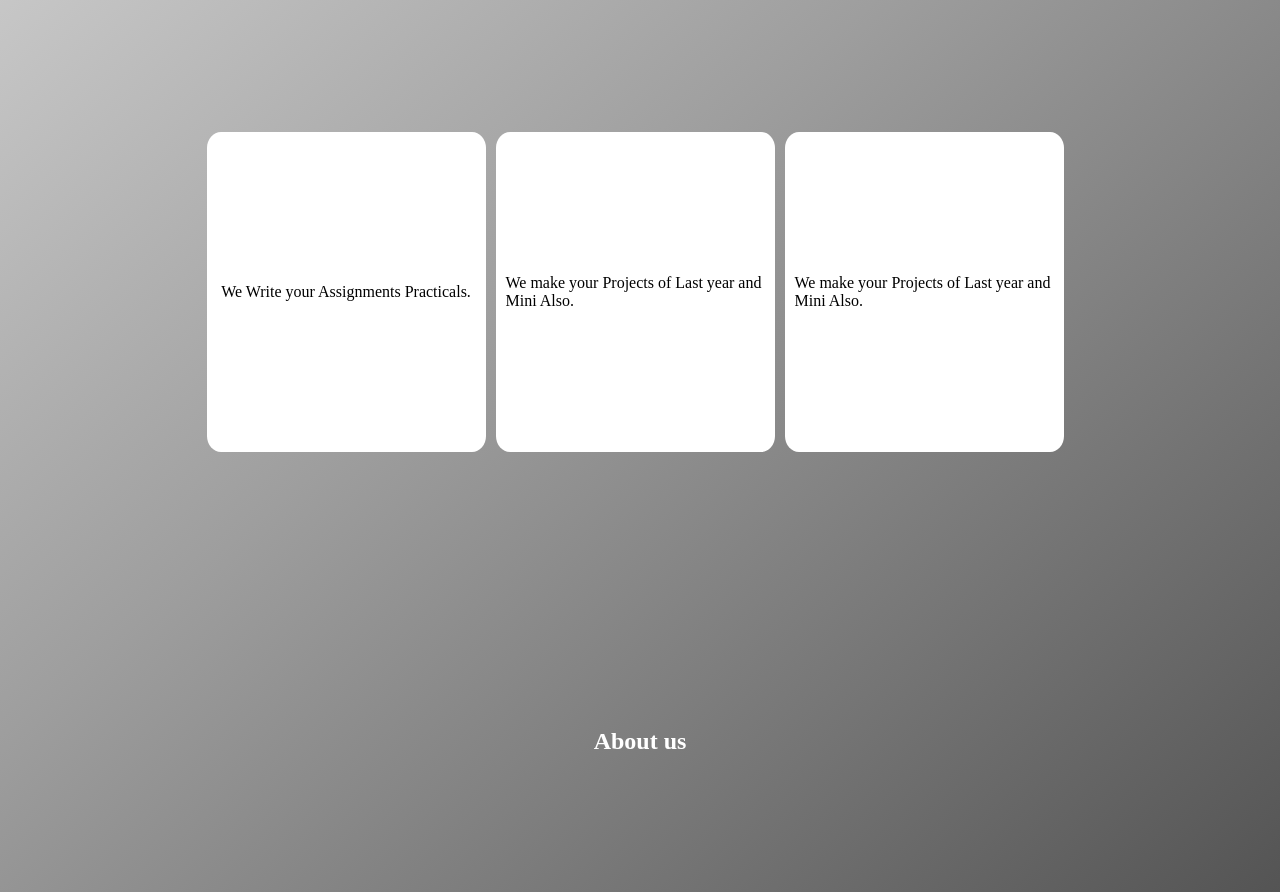
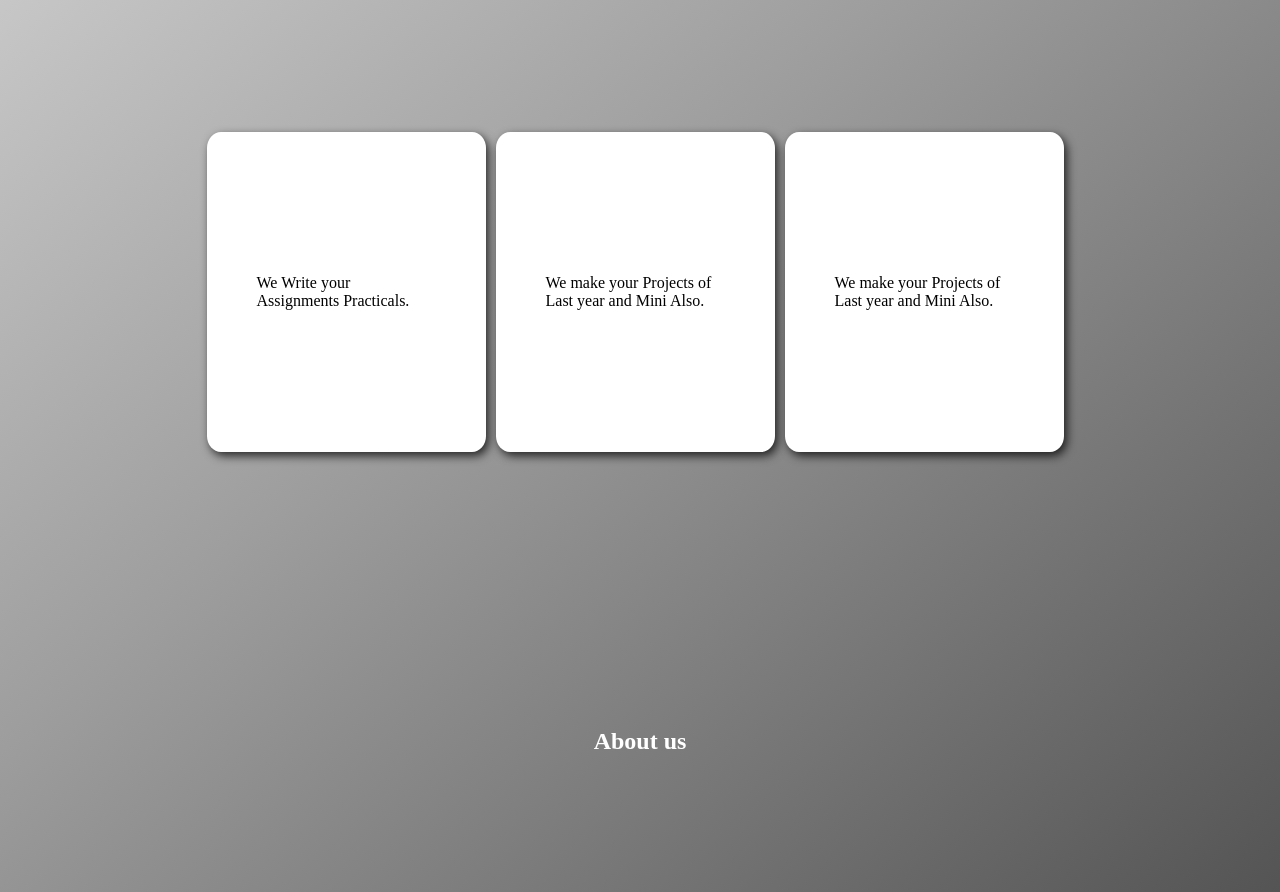
Before and after one commit to rahul429-wq/write, a plain HTML site: page index.html in a window 1280 px wide. Shown: the part 1020-1912 px from the top of the page. Drawn offline with Linux system fonts and the light colour scheme; a web font is replaced by a local one.

Commit message:
image path set

```diff
--- a/css/_media.scss
+++ b/css/_media.scss
@@ -46,16 +46,19 @@
         width: 25% !important;
         margin-right: 10px !important;
         margin-bottom: 0px !important;
+        min-height: 40vh !important;
       }
       &_two {
         width: 25% !important;
         margin-right: 10px !important;
         margin-bottom: 0px !important;
+        min-height: 40vh !important;
       }
       &_three {
         width: 25% !important;
         margin-right: 10px !important;
         margin-bottom: 0px !important;
+        min-height: 40vh !important;
       }
     }
   }
--- a/css/style.scss
+++ b/css/style.scss
@@ -141,29 +141,38 @@ section {
       background-color: white;
       color: $black;
       width: 100%;
-      min-height: 40vh;
+      min-height: 25vh;
       margin-bottom: 10px;
       @include flexbox();
-      padding: 0px 10px;
+      padding: 0px 50px;
+      box-shadow: 3px 4px 10px 0px rgba(0, 0, 0, 0.75);
+      -webkit-box-shadow: 3px 4px 10px 0px rgba(0, 0, 0, 0.75);
+      -moz-box-shadow: 3px 4px 10px 0px rgba(0, 0, 0, 0.75);
     }
     &_two {
       border-radius: 5%;
-      min-height: 40vh;
+      min-height: 25vh;
       background-color: white;
       color: $black;
       width: 100%;
       margin-bottom: 10px;
       @include flexbox();
-      padding: 0px 10px;
+      padding: 0px 50px;
+      box-shadow: 3px 4px 10px 0px rgba(0, 0, 0, 0.75);
+      -webkit-box-shadow: 3px 4px 10px 0px rgba(0, 0, 0, 0.75);
+      -moz-box-shadow: 3px 4px 10px 0px rgba(0, 0, 0, 0.75);
     }
     &_three {
       border-radius: 5%;
-      min-height: 40vh;
+      min-height: 25vh;
       background-color: white;
       color: $black;
       width: 100%;
       @include flexbox();
-      padding: 0px 10px;
+      padding: 0px 50px;
+      box-shadow: 3px 4px 10px 0px rgba(0, 0, 0, 0.75);
+      -webkit-box-shadow: 3px 4px 10px 0px rgba(0, 0, 0, 0.75);
+      -moz-box-shadow: 3px 4px 10px 0px rgba(0, 0, 0, 0.75);
     }
   }
 }
--- a/js/app.js
+++ b/js/app.js
@@ -12,7 +12,7 @@ const h1 = document.getElementById("h1");
 const p = document.getElementById("p1");
 document.slide.src = "../src/hashmi.png";
 
-var imgs = ["../src/hashmi.png", "../src/bhavik.png", "../src/rudra.png"];
+var imgs = ["src/hashmi.png", "src/bhavik.png", "src/rudra.png"];
 var h1s = ["Hashmi Ranawadia", "Bhavik Prajapati", "rudra Suthar"];
 var ps = ["+9825342173", "+9638271908", "+9825342712"];
 var i = 0;
```
Also changed, not shown: css/style.css, 1 other file.
